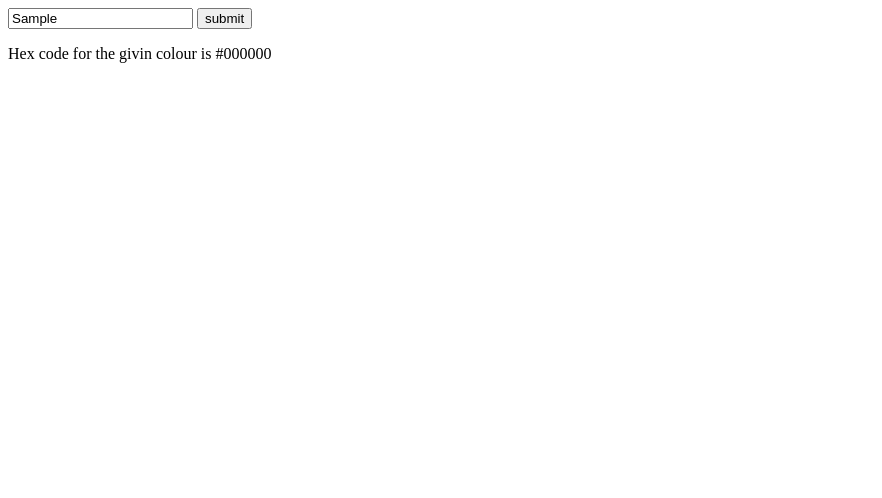
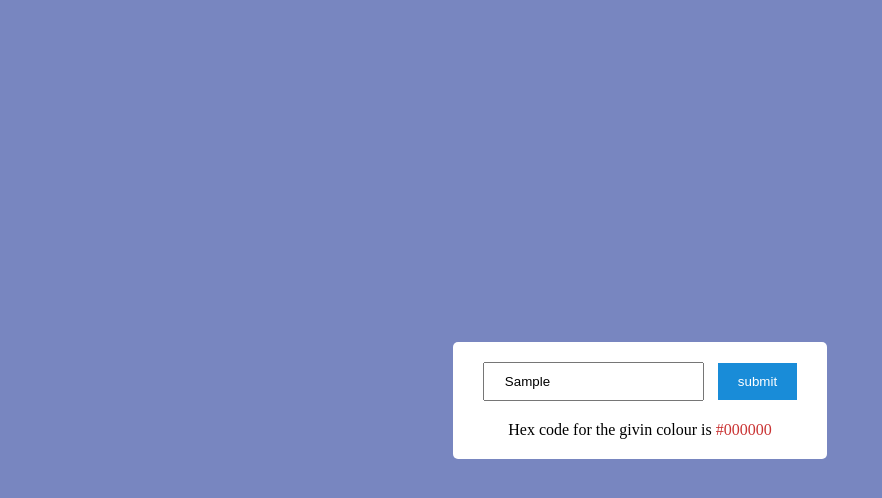
Before and after one commit to chandrakala-p/Javascript-projects, a plain HTML site: page color-hex-app/index.html in a window 1280 px wide. Both pictures are taken after typing "Sample" into the empty fields and a click on the button "submit". Shown: the whole page, without its empty margins (0-882 px from the left). Drawn offline with Linux system fonts and the light colour scheme.

Commit message:
modified all the files and completed the project

```diff
--- a/color-hex-app/script.js
+++ b/color-hex-app/script.js
@@ -82,6 +82,6 @@ function colorToHex(color) {
 btn.addEventListener("click", () => {
     let hexvalue = colorToHex(input.value);
     // console.log(colorToHex(input.value))
-    text.innerText = "Hex code for the givin colour is " + hexvalue;
+    text.innerHTML = "Hex code for the givin colour is " + `<span class="light"> ${hexvalue} </span>`;
     // console.log(hexvalue)
 })
--- a/color-hex-app/style.css
+++ b/color-hex-app/style.css
@@ -1,3 +1,39 @@
 * {
-    /* background-color: #ffb6c1; */
+    padding: 0;
+    margin: 0;
 }
+
+body {
+    display: flex;
+    justify-content: center;
+    align-items: center;
+    height: 100vh;
+    background-color: #7886c0;
+}
+
+.container {
+    background-color: #fff;
+    padding: 20px 30px;
+    border-radius: 5px;
+}
+
+#input {
+    padding: 10px 20px;
+}
+
+.btn {
+    margin-left: 10px;
+    padding: 11px 20px;
+    border: none;
+    color: #fff;
+    background-color: rgb(25, 140, 216);
+}
+
+.text {
+    margin-top: 20px;
+    text-align: center;
+}
+
+.light {
+    color: #ca3434;
+}
```
Also changed, not shown: color-hex-app/index.html (+0 -1 lines).
